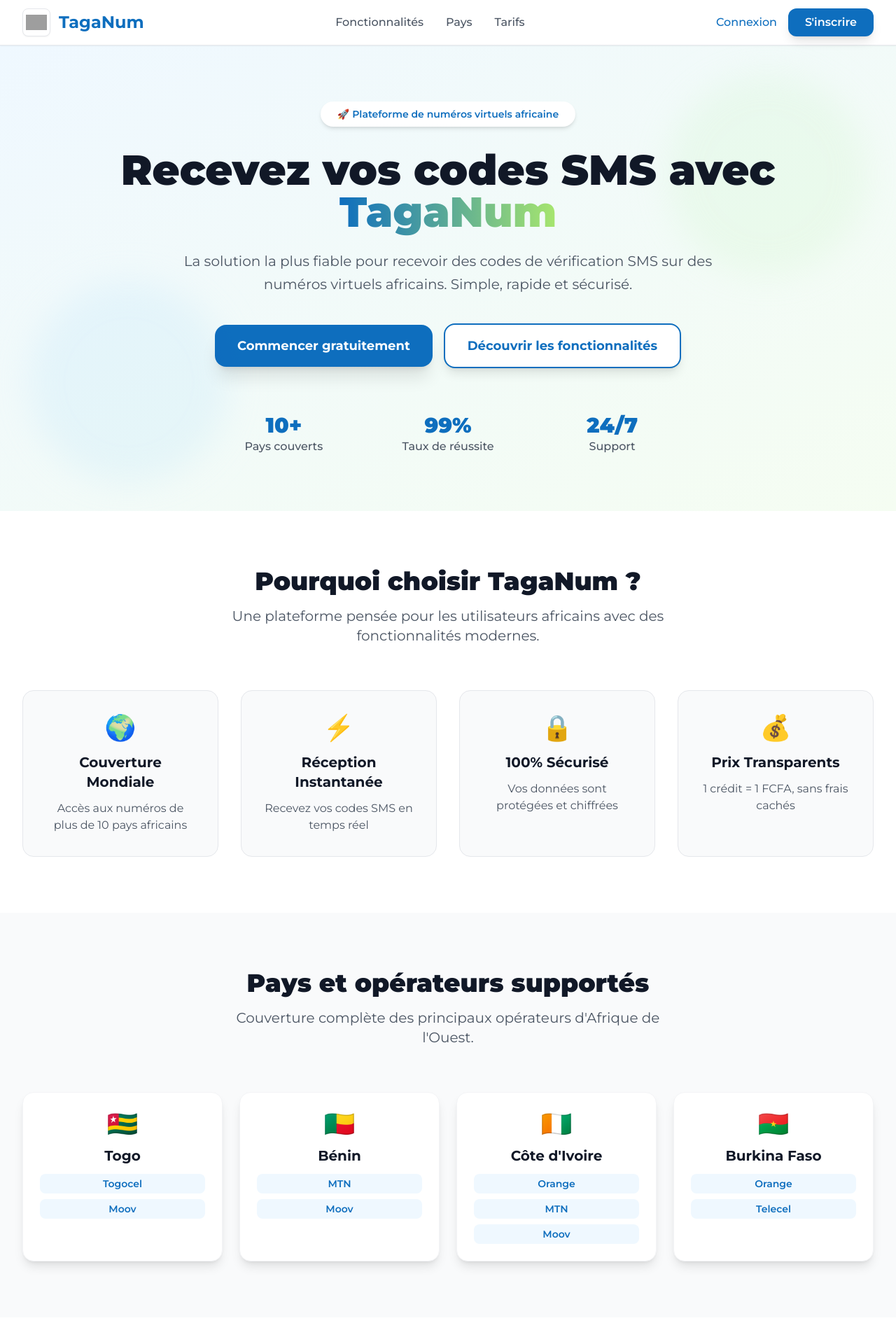
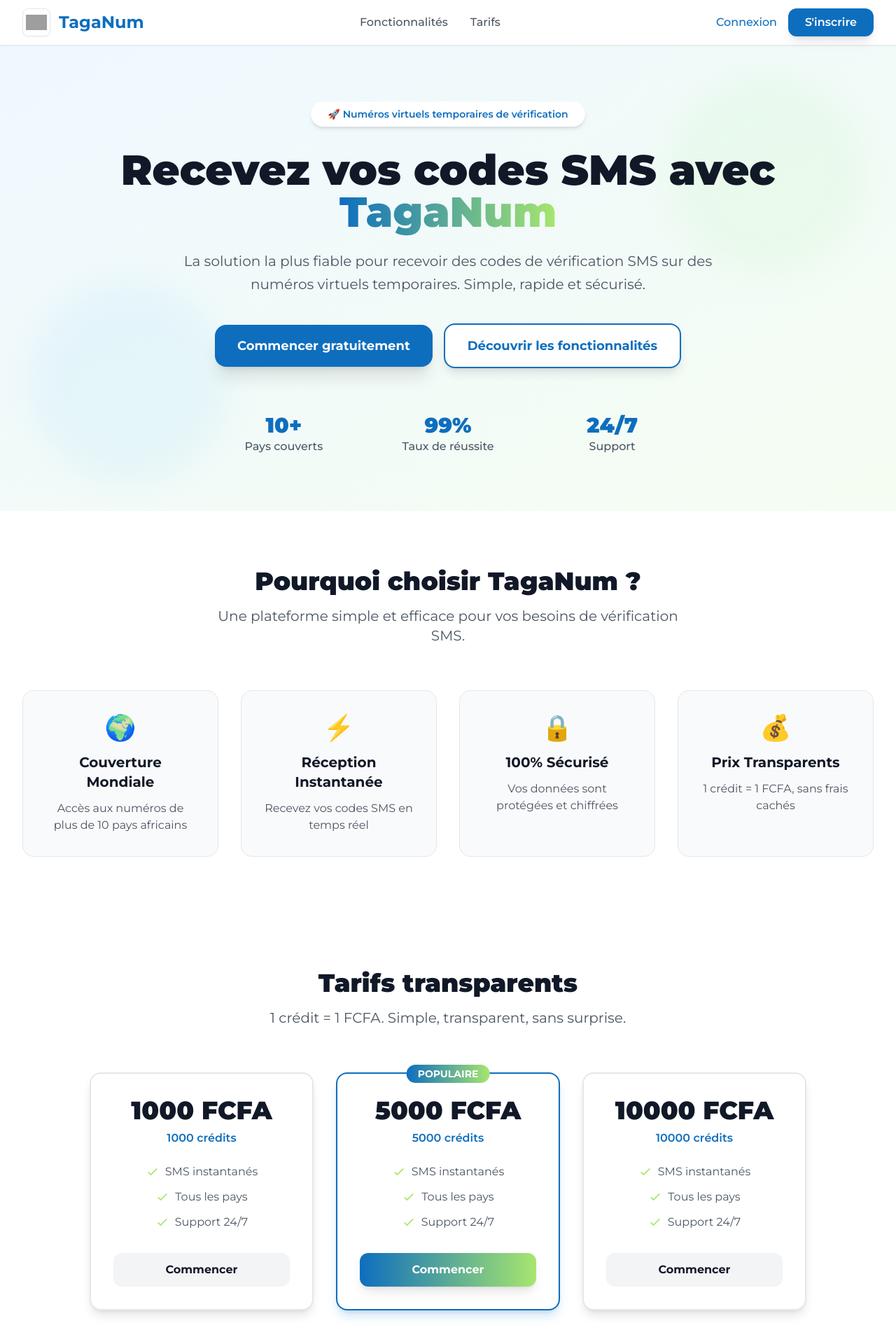
Before and after one commit to jeanawn/first-fornt, a React (Vite) app: page / in a window 1280 px wide. Shown: the top 1920 px of the page at 70% size. Built offline with nearby package versions, Linux system fonts and the light colour scheme; grey boxes are pictures that could not be loaded.

Commit message:
refactor: remove countries section and update text for clarity

```diff
--- a/src/pages/LandingPage.tsx
+++ b/src/pages/LandingPage.tsx
@@ -29,12 +29,6 @@ export default function LandingPage({ onGoToLogin, onGoToRegister }: LandingPage
     }
   ];
 
-  const countries = [
-    { flag: "🇹🇬", name: "Togo", operators: ["Togocel", "Moov"] },
-    { flag: "🇧🇯", name: "Bénin", operators: ["MTN", "Moov"] },
-    { flag: "🇨🇮", name: "Côte d'Ivoire", operators: ["Orange", "MTN", "Moov"] },
-    { flag: "🇧🇫", name: "Burkina Faso", operators: ["Orange", "Telecel"] }
-  ];
 
   const pricingPlans = [
     { amount: "1000", credits: "1000", popular: false },
@@ -64,9 +58,6 @@ export default function LandingPage({ onGoToLogin, onGoToRegister }: LandingPage
             <nav className="hidden md:flex space-x-8">
               <a href="#features" className="text-gray-600 hover:text-primary font-montserrat font-medium transition-colors">
                 Fonctionnalités
-              </a>
-              <a href="#countries" className="text-gray-600 hover:text-primary font-montserrat font-medium transition-colors">
-                Pays
               </a>
               <a href="#pricing" className="text-gray-600 hover:text-primary font-montserrat font-medium transition-colors">
                 Tarifs
@@ -99,7 +90,7 @@ export default function LandingPage({ onGoToLogin, onGoToRegister }: LandingPage
             {/* Badge */}
             <div className="inline-flex items-center bg-white rounded-full px-6 py-2 shadow-md mb-8">
               <span className="text-primary font-montserrat font-semibold text-sm">
-                🚀 Plateforme de numéros virtuels africaine
+                🚀 Numéros virtuels temporaires de vérification
               </span>
             </div>
 
@@ -113,7 +104,7 @@ export default function LandingPage({ onGoToLogin, onGoToRegister }: LandingPage
 
             {/* Sub Heading */}
             <p className="text-xl text-gray-600 font-montserrat max-w-3xl mx-auto mb-10 leading-relaxed">
-              La solution la plus fiable pour recevoir des codes de vérification SMS sur des numéros virtuels africains.
+              La solution la plus fiable pour recevoir des codes de vérification SMS sur des numéros virtuels temporaires.
               Simple, rapide et sécurisé.
             </p>
 
@@ -164,7 +155,7 @@ export default function LandingPage({ onGoToLogin, onGoToRegister }: LandingPage
               Pourquoi choisir TagaNum ?
             </h2>
             <p className="text-xl text-gray-600 font-montserrat max-w-2xl mx-auto">
-              Une plateforme pensée pour les utilisateurs africains avec des fonctionnalités modernes.
+              Une plateforme simple et efficace pour vos besoins de vérification SMS.
             </p>
           </div>
 
@@ -184,39 +175,6 @@ export default function LandingPage({ onGoToLogin, onGoToRegister }: LandingPage
         </div>
       </section>
 
-      {/* Countries Section */}
-      <section id="countries" className="py-20 bg-gray-50">
-        <div className="max-w-7xl mx-auto px-4 sm:px-6 lg:px-8">
-          <div className="text-center mb-16">
-            <h2 className="text-4xl font-black text-gray-900 font-montserrat mb-4">
-              Pays et opérateurs supportés
-            </h2>
-            <p className="text-xl text-gray-600 font-montserrat max-w-2xl mx-auto">
-              Couverture complète des principaux opérateurs d'Afrique de l'Ouest.
-            </p>
-          </div>
-
-          <div className="grid grid-cols-1 md:grid-cols-2 lg:grid-cols-4 gap-6">
-            {countries.map((country, index) => (
-              <div key={index} className="bg-white rounded-2xl p-6 shadow-lg hover:shadow-xl transition-all duration-300 hover:scale-105 border border-gray-100">
-                <div className="text-center">
-                  <div className="text-4xl mb-3">{country.flag}</div>
-                  <h3 className="text-xl font-bold text-gray-900 font-montserrat mb-3">
-                    {country.name}
-                  </h3>
-                  <div className="space-y-2">
-                    {country.operators.map((operator, opIndex) => (
-                      <div key={opIndex} className="bg-primary-50 text-primary px-3 py-1 rounded-lg text-sm font-montserrat font-semibold">
-                        {operator}
-                      </div>
-                    ))}
-                  </div>
-                </div>
-              </div>
-            ))}
-          </div>
-        </div>
-      </section>
 
       {/* Pricing Section */}
       <section id="pricing" className="py-20 bg-white">
@@ -334,7 +292,7 @@ export default function LandingPage({ onGoToLogin, onGoToRegister }: LandingPage
             </div>
 
             <p className="text-gray-400 font-montserrat mb-8 max-w-2xl mx-auto">
-              La plateforme de référence pour recevoir des codes SMS de vérification sur des numéros virtuels africains.
+              La plateforme de référence pour recevoir des codes SMS de vérification sur des numéros virtuels temporaires.
             </p>
 
             <div className="border-t border-gray-700 pt-8">
```
